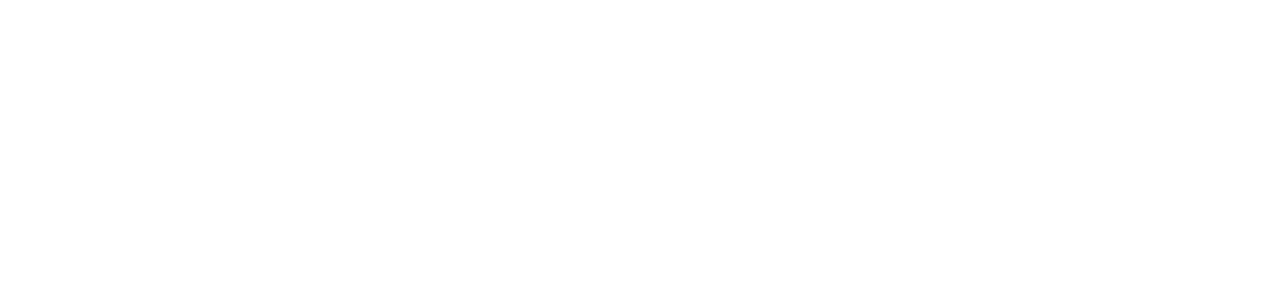
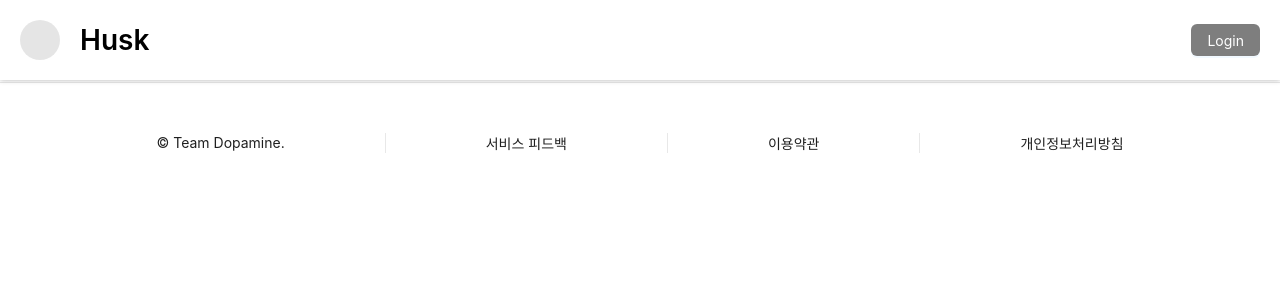
Before and after one commit to team-dopamine/husk-web, a React (Create React App) app: page /sign-in in a window 1280 px wide. Shown: the top 300 px of the page. Built offline with nearby package versions, Linux system fonts and the light colour scheme.

Commit message:
feat: 로그인 페이지 레이아웃 구현

```diff
--- /dev/null
+++ b/src/pages/sign-in/content/index.tsx
@@ -0,0 +1,9 @@
+const Content = () => {
+  return (
+    <div>
+      <h1>Sign In</h1>
+    </div>
+  );
+};
+
+export default Content;
--- /dev/null
+++ b/src/pages/sign-in/index.style.tsx
@@ -0,0 +1,7 @@
+import styled from 'styled-components';
+
+export const Layout = styled.div`
+  min-height: 100vh;
+  display: flex;
+  flex-direction: column;
+`;
--- a/src/pages/sign-in/index.tsx
+++ b/src/pages/sign-in/index.tsx
@@ -1,5 +1,18 @@
+import Header from '../../components/header';
+import Footer from '../../components/footer';
+import { Layout } from './index.style';
+import Content from './content';
+
 const SignIn = () => {
-  return <></>;
+  return (
+    <>
+      <Layout>
+        <Header />
+        <Content />
+        <Footer />
+      </Layout>
+    </>
+  );
 };
 
 export default SignIn;
```
